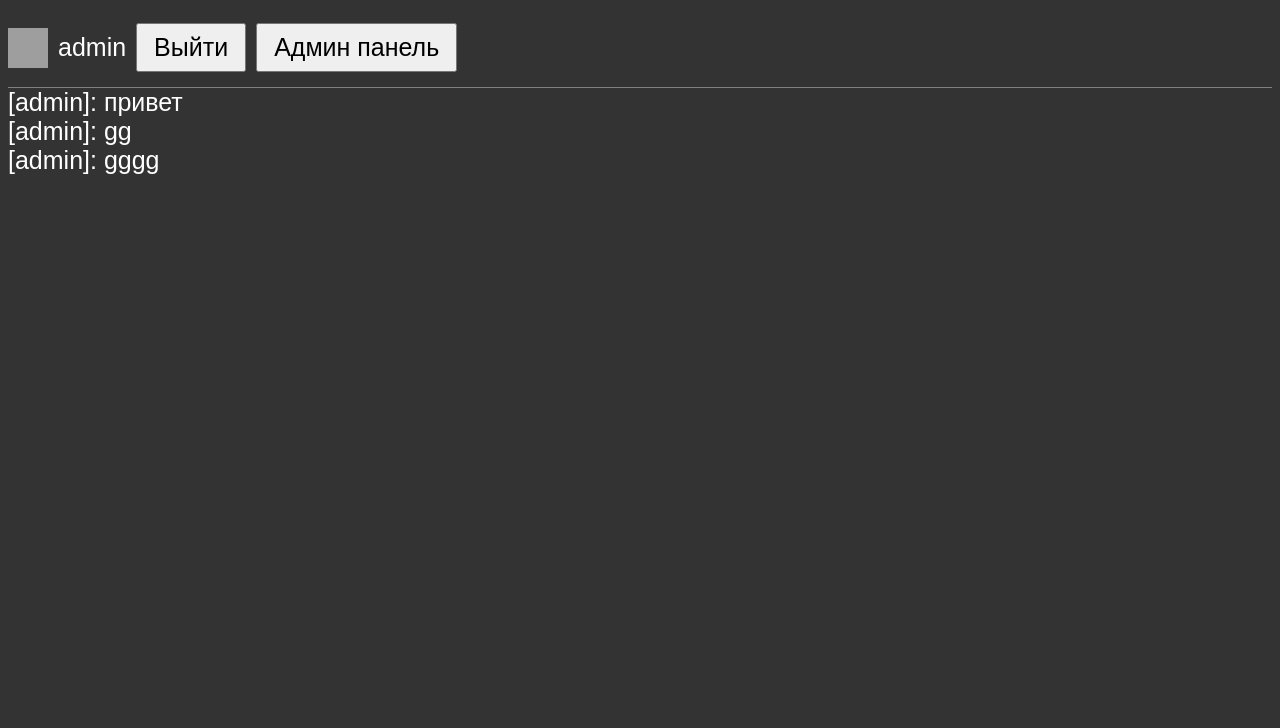
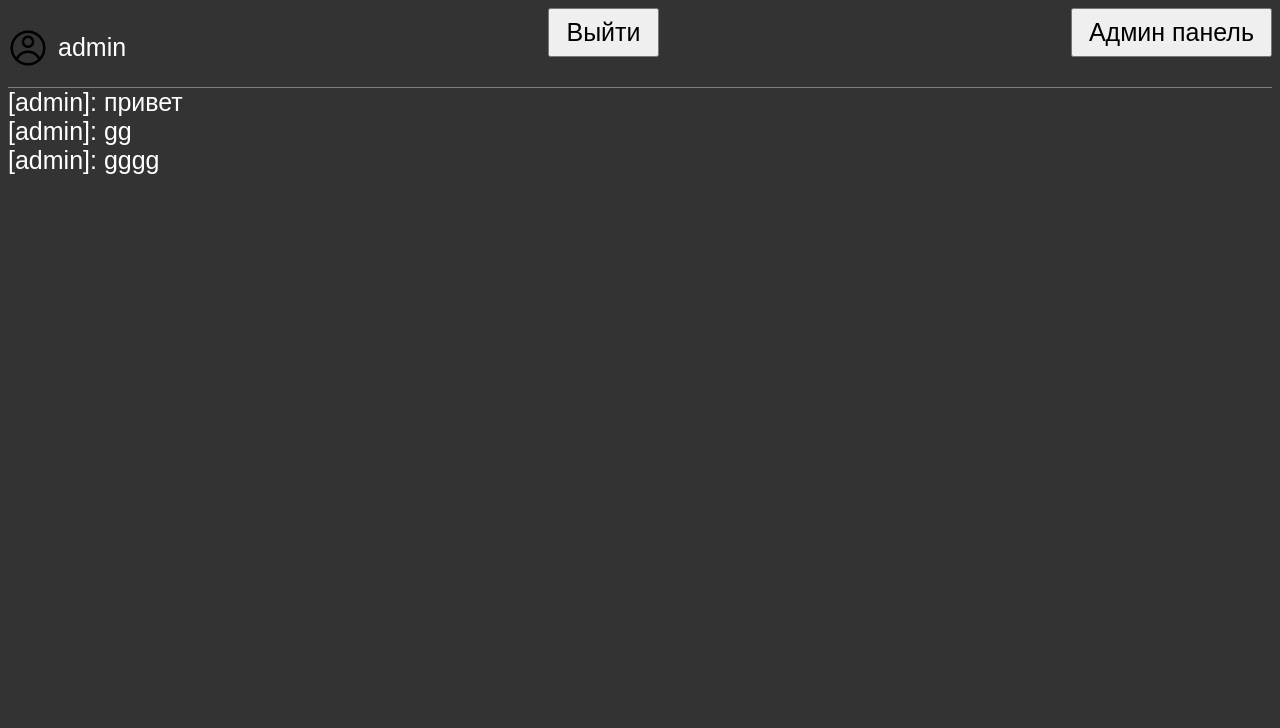
Before and after one commit to TestingPython-uv/flask_chat, a Flask app: page /index in a window 1280 px wide. Shown: the top 728 px of the page. Run offline with Flask 3, Linux system fonts and the light colour scheme; a user stored in the database is signed in; data comes from the database, SQL or seed files in the repository; both versions use the stored data as it was after the commit; parts of the project's set-up code (start-up, migrations or seed data) failed here and were passed over; some libraries are stand-ins or nearby versions; grey boxes are pictures that could not be loaded.

Commit message:
Исправил ошибки и немного добавил функционала

```diff
--- a/auth.py
+++ b/auth.py
@@ -40,7 +40,7 @@ class AuthRoute:
 
     def create_account(self):
         if request.method == 'GET':
-            return render_template(self.auth_html, main_ip=self.main_ip, conn_type=self.conn_type)
+            return render_template(self.create_account_html, main_ip=self.main_ip, conn_type=self.conn_type)
         else:
             login = request.form.get("login")
             password = request.form.get("password")
--- a/profile.py
+++ b/profile.py
@@ -1,5 +1,5 @@
 from flask import Flask, session, redirect, url_for, request, render_template
-from auth import Auth
+from auth import AuthRoute
 from db import DataBase
 
 class ProfileRoute:
@@ -15,7 +15,7 @@ class ProfileRoute:
 
         app.add_url_rule("/profile", view_func=self.profile, methods=["GET", 'POST'])
 
-    @Auth.check_session()
+    @AuthRoute.check_session
     def profile(self):
         if request.method == 'GET':
             username = request.args.get("username")
--- a/static/base-style.css
+++ b/static/base-style.css
@@ -101,7 +101,7 @@ th, td {
 }
 .space-between {
     display: flex;
-    flex-direction: column;
+    flex-direction: row;
     justify-content: space-between;
 }
 #answer-fild {
--- a/templates/auth.html
+++ b/templates/auth.html
@@ -4,6 +4,7 @@
     <meta charset="UTF-8">
     <meta name="viewport" content="width=device-width, initial-scale=1.0">
     <title>Вход</title>
+    <link rel="stylesheet" href="{{ url_for('static', filename='base-style.css') }}">
 </head>
 <body>
     <main id="auth">
--- a/templates/base.html
+++ b/templates/base.html
@@ -9,14 +9,17 @@
 </head>
 <body>
     <header class="space-between">
-        <div class="profile-header">
-            <img src="url_for('static', filename='account.png')" width="40px" height="40px">
-            <p>{{ login }}</p>
-            <form action="{{ conn_type }}://{{ main_ip }}/index" method="post">
+        <!-- ТУТ ИЗМЕНИТЬ: сделать data-* кнопке с login и перекидывать на /profile/{{ login }} -->
+        <button class="button-link">
+            <div class="profile-header">
+                <img src="{{ url_for('static', filename='account.png') }}" width="40px" height="40px">
+                <p>{{ login }}</p>
+            <div>
+        </button>
+        <form action="{{ conn_type }}://{{ main_ip }}/index" method="post">
                 <input type="hidden" name="clear_session" value="1">
                 <button type="submit">Выйти</button>
-            </form>
-        <div>
+        </form>
         {% if login == 'admin' %}
             <form action="{{ conn_type }}://{{ main_ip }}/index" method="post">
                 <input type="hidden" name="admin" value="1">
--- a/templates/create_account.html
+++ b/templates/create_account.html
@@ -4,6 +4,7 @@
     <meta charset="UTF-8">
     <meta name="viewport" content="width=device-width, initial-scale=1.0">
     <title>Регистрация</title>
+    <link rel="stylesheet" href="{{ url_for('static', filename='base-style.css') }}">
 </head>
 <body>
     <main id="auth">
```
Also changed, not shown: chat.db, static/arrow.png (deleted).
